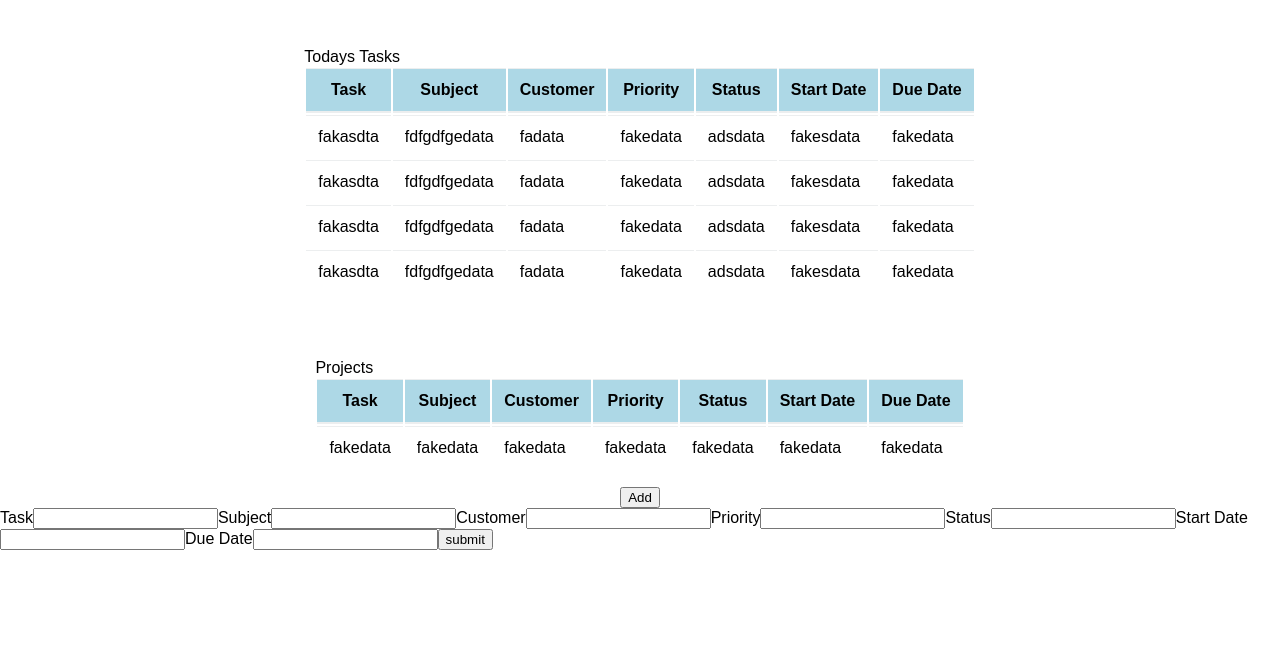
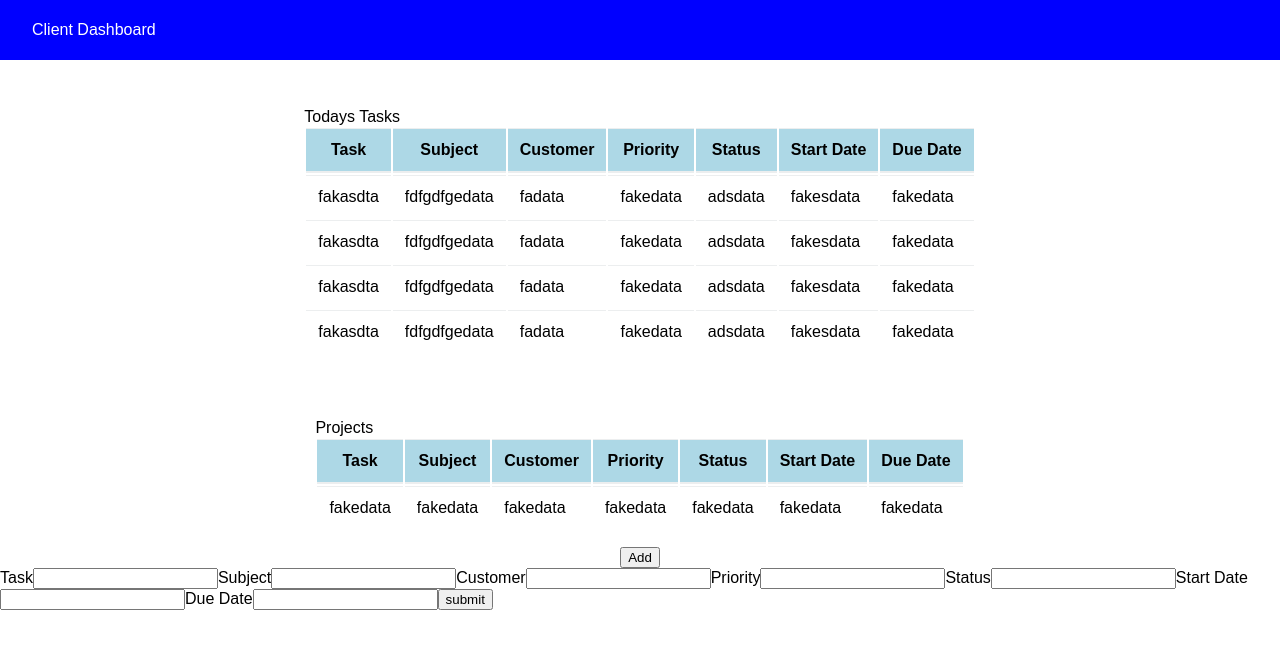
Before and after one commit to tsbajwa/dashboard, a React (Create React App) app: page / in a window 1280 px wide. Shown: the top 648 px of the page. Built offline with nearby package versions, Linux system fonts and the light colour scheme.

Commit message:
update: Added header + global box sizing

```diff
--- a/src/App.js
+++ b/src/App.js
@@ -1,13 +1,13 @@
 import React from 'react';
 import TaskTable from './components/TaskTable';
 import ProjectTable from './components/ProjectTable';
-
+import Header from './components/Header';
 import styled from 'styled-components/macro';
 
 function App() {
   return (
     <div className="App">
-      <header className="App-header"></header>
+      <Header />
       <__Container>
         <TaskTable />
         <ProjectTable />
--- /dev/null
+++ b/src/components/Header/index.js
@@ -0,0 +1,20 @@
+import React from 'react';
+import styled from 'styled-components/macro';
+
+const Header = () => (
+  <__Header>
+    <div>Client Dashboard</div>
+  </__Header>
+)
+
+const __Header = styled.header`
+  display: flex;
+  align-items: center;
+  padding: 0 2rem;
+  background: blue;
+  height: 60px;
+  color: white;
+
+`;
+
+export default Header;
--- a/src/theme/globalStyle.js
+++ b/src/theme/globalStyle.js
@@ -1,11 +1,19 @@
 import { createGlobalStyle } from 'styled-components';
 
 const GlobalStyle = createGlobalStyle`
+  html {
+    box-sizing: border-box;
+  }
+
   body {
     margin: 0px;
     padding: 0;
     font-family: sans-serif;
   }
+
+  *, *:before, *:after {
+    box-sizing: inherit;
+  }
 `
 
 
```
